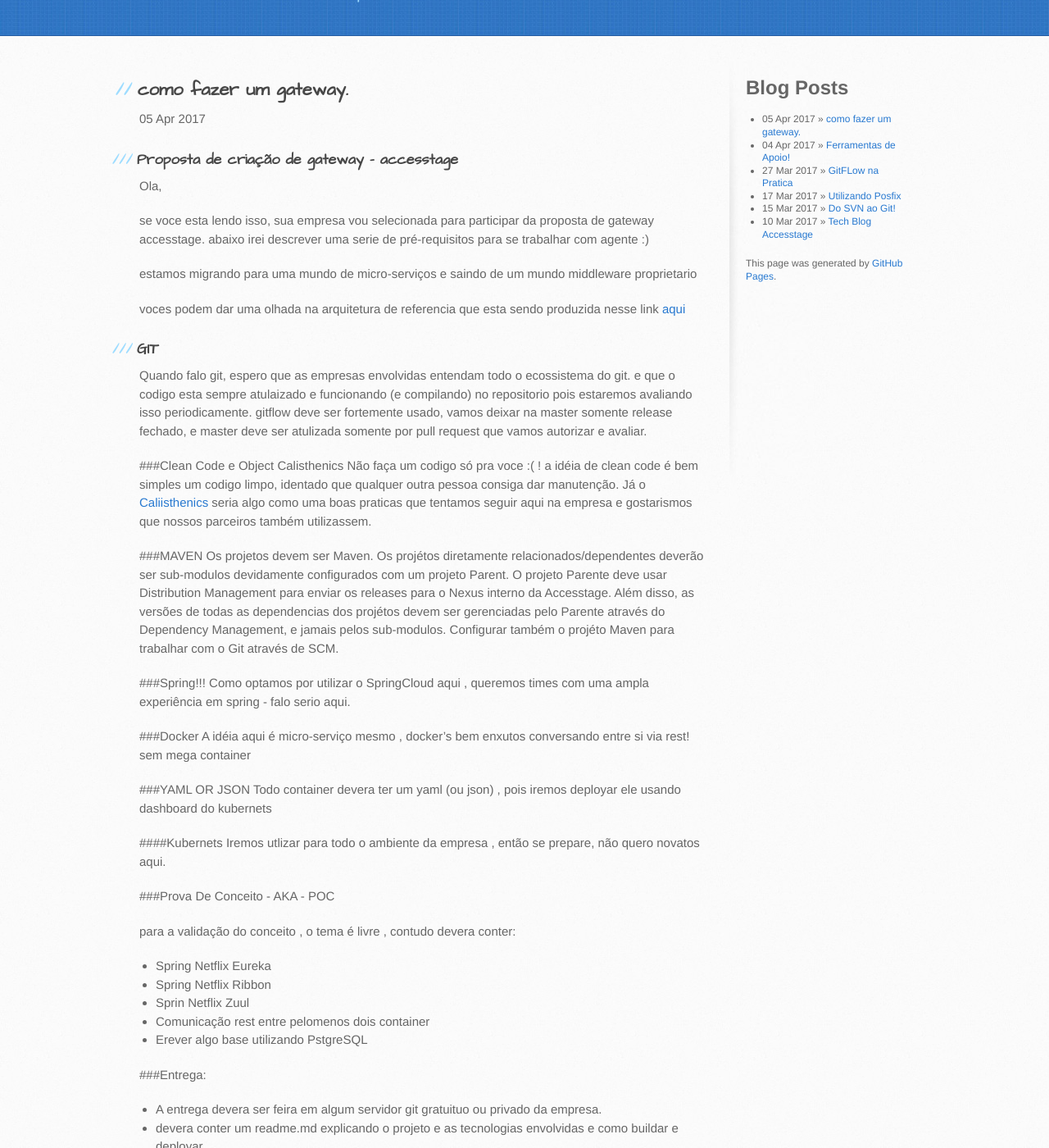
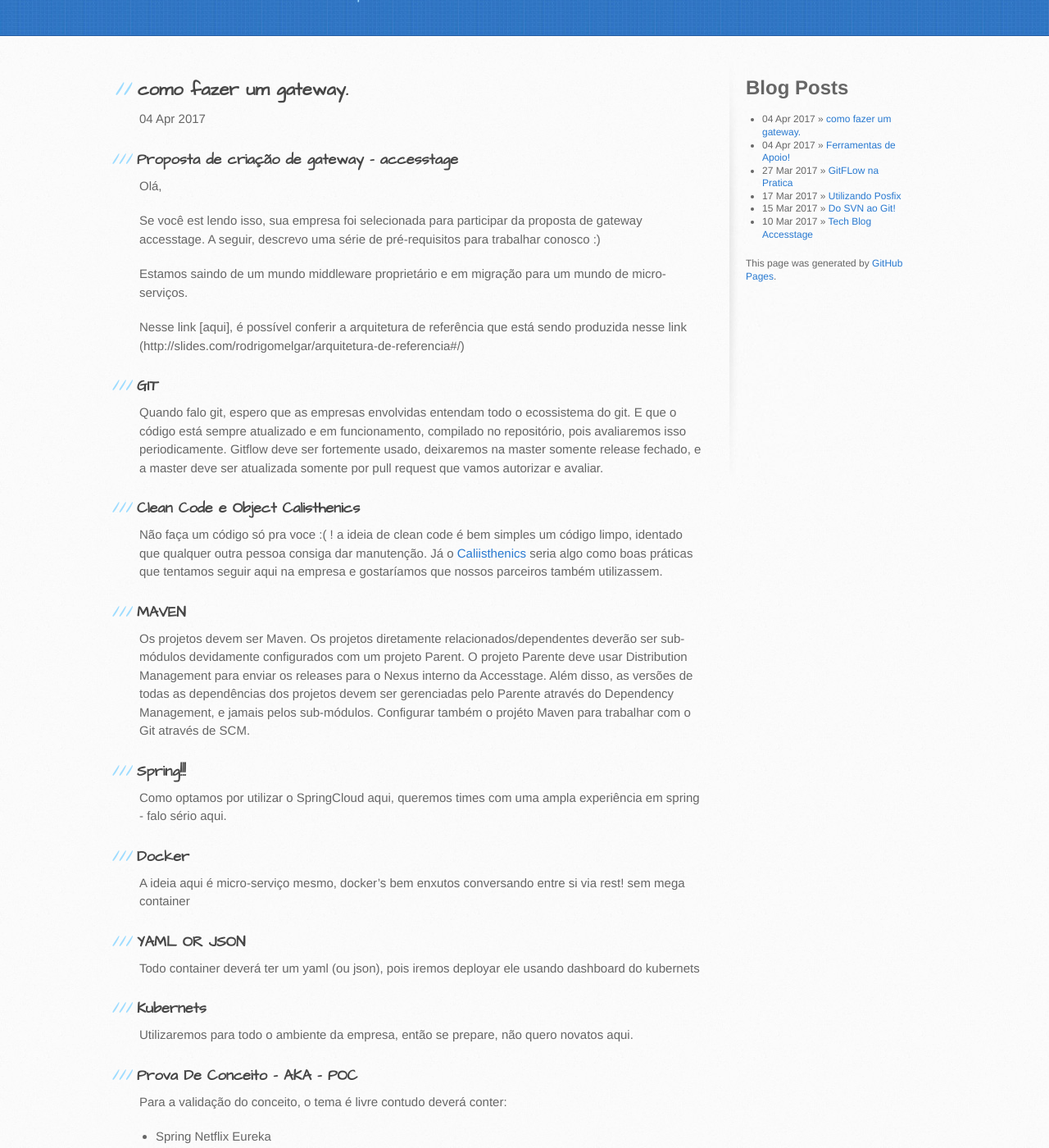
Before and after one commit to accesstage/accesstage.github.io, a Jekyll site: the page built from _posts/2017-05-10-gateway-accesstage.md, in a window 1280 px wide and 1400 px high, scrolled down 263 px. Shown: the whole window at 82% size. Built offline with Jekyll 4.4.1, drawn with Linux system fonts in a browser that asks for light colours; a script that is not in the unit is left out; comment, search, counter and statistics services are not loaded; some of the changed text lies outside the part shown.

Commit message:
update aqui tb

```diff
--- a/_posts/2017-05-10-gateway-accesstage.md
+++ b/_posts/2017-05-10-gateway-accesstage.md
@@ -1,59 +1,59 @@
 ---
 layout: post
 title:  como fazer um gateway.
-date:   2017-04-05 09:32:00
+date:   2017-04-04 20:07:00
 author: rodrigomelgar
 ---
 
 ### Proposta de criação de gateway - accesstage
 
-Ola,
+Olá,
 
-se voce esta lendo isso, sua empresa vou selecionada para participar da proposta de gateway accesstage. abaixo irei descrever uma serie de pré-requisitos para se trabalhar com agente :)
+Se você est lendo isso, sua empresa foi selecionada para participar da proposta de gateway accesstage. A seguir, descrevo uma série de pré-requisitos para trabalhar conosco :)
 
-estamos migrando para uma mundo de micro-serviços e saindo de um mundo middleware proprietario
+Estamos saindo de um mundo middleware proprietário e em migração para um mundo de micro-serviços.
 
-voces podem dar uma olhada na arquitetura de referencia que esta sendo produzida nesse link [aqui](http://slides.com/rodrigomelgar/arquitetura-de-referencia#/)
+Nesse link [aqui], é possível conferir a arquitetura de referência que está sendo produzida nesse link (http://slides.com/rodrigomelgar/arquitetura-de-referencia#/)
 
 
 ### GIT
 
-Quando falo git, espero que as empresas envolvidas entendam todo o ecossistema do git. e que o codigo esta sempre atulaizado e funcionando (e compilando) no repositorio pois estaremos avaliando isso periodicamente. gitflow deve ser fortemente usado, vamos deixar na master somente release fechado, e master deve ser atulizada somente por pull request que vamos autorizar e avaliar.
+Quando falo git, espero que as empresas envolvidas entendam todo o ecossistema do git. E que o código está sempre atualizado e em funcionamento, compilado no repositório, pois avaliaremos isso periodicamente. Gitflow deve ser fortemente usado, deixaremos na master somente release fechado, e a master deve ser atualizada somente por pull request que vamos autorizar e avaliar.
 
-###Clean Code e Object Calisthenics
-Não faça um codigo só pra voce :( ! a idéia de clean code é bem simples um codigo limpo, identado que qualquer outra pessoa consiga dar manutenção. Já o [Caliisthenics](http://williamdurand.fr/2013/06/03/object-calisthenics/) seria algo como uma boas praticas que tentamos seguir aqui na empresa e gostarismos que nossos parceiros também utilizassem.
+### Clean Code e Object Calisthenics
+Não faça um código só pra voce :( ! a ideia de clean code é bem simples um código limpo, identado que qualquer outra pessoa consiga dar manutenção. Já o [Caliisthenics](http://williamdurand.fr/2013/06/03/object-calisthenics/) seria algo como boas práticas que tentamos seguir aqui na empresa e gostaríamos que nossos parceiros também utilizassem.
 
-###MAVEN
-Os projetos devem ser Maven. Os projétos diretamente relacionados/dependentes deverão ser sub-modulos devidamente configurados com um projeto Parent. O projeto Parente deve usar Distribution Management para enviar os releases para o Nexus interno da Accesstage. Além disso, as versões de todas as dependencias dos projétos devem ser gerenciadas pelo Parente através do Dependency Management, e jamais pelos sub-modulos.
+### MAVEN
+Os projetos devem ser Maven. Os projetos diretamente relacionados/dependentes deverão ser sub-módulos devidamente configurados com um projeto Parent. O projeto Parente deve usar Distribution Management para enviar os releases para o Nexus interno da Accesstage. Além disso, as versões de todas as dependências dos projetos devem ser gerenciadas pelo Parente através do Dependency Management, e jamais pelos sub-módulos.
 Configurar também o projéto Maven para trabalhar com o Git através de SCM.
 
-###Spring!!!
-Como optamos por utilizar o SpringCloud aqui , queremos times com uma ampla experiência em spring - falo serio aqui.
+### Spring!!!
+Como optamos por utilizar o SpringCloud aqui, queremos times com uma ampla experiência em spring - falo sério aqui.
 
-###Docker
-A idéia aqui é micro-serviço mesmo , docker's bem enxutos conversando entre si via rest! sem mega container
+### Docker
+A ideia aqui é micro-serviço mesmo, docker's bem enxutos conversando entre si via rest! sem mega container
 
-###YAML OR JSON
-Todo container devera ter um yaml (ou json) , pois iremos deployar ele usando dashboard do kubernets
+### YAML OR JSON
+Todo container deverá ter um yaml (ou json), pois iremos deployar ele usando dashboard do kubernets
 
-####Kubernets
-Iremos utlizar para todo o ambiente da empresa , então se prepare, não quero novatos aqui.
+### Kubernets
+Utilizaremos para todo o ambiente da empresa, então se prepare, não quero novatos aqui.
 
-###Prova De Conceito - AKA - POC
+### Prova De Conceito - AKA - POC
 
-para a validação do conceito , o tema é livre , contudo devera conter:
+Para a validação do conceito, o tema é livre contudo deverá conter:
 
 * Spring Netflix Eureka
 * Spring Netflix Ribbon
-* Sprin Netflix Zuul
-* Comunicação rest entre pelomenos dois container
-* Erever algo base utilizando PstgreSQL
+* Spring Netflix Zuul
+* Comunicação rest entre pelo menos dois container's
+* Escrever algo base utilizando PstgreeSQL
 
-###Entrega:
+### Entrega:
 
-* A entrega devera ser feira em algum servidor git gratuituo ou privado da empresa.
-* devera conter um readme.md explicando o projeto e as tecnologias envolvidas e como buildar e deployar.
-* todo os container's deverão ter yaml ou json , para deployarmos no kubernets
-* devera funcionar no kubernets
-* devera seguir as premissas acima
-* have fun :D
+* A entrega deverá ser feita em algum servidor git gratuituo ou privado da empresa.
+* Deverá conter um readme.md explicando o projeto e as tecnologias envolvidas e como buildar e deployar.
+* Todos os container's deverão ter yaml ou json, para deployarmos no kubernets
+* Deverá funcionar no kubernets
+* Deverá seguir as premissas acima
+* Have fun :D
```
